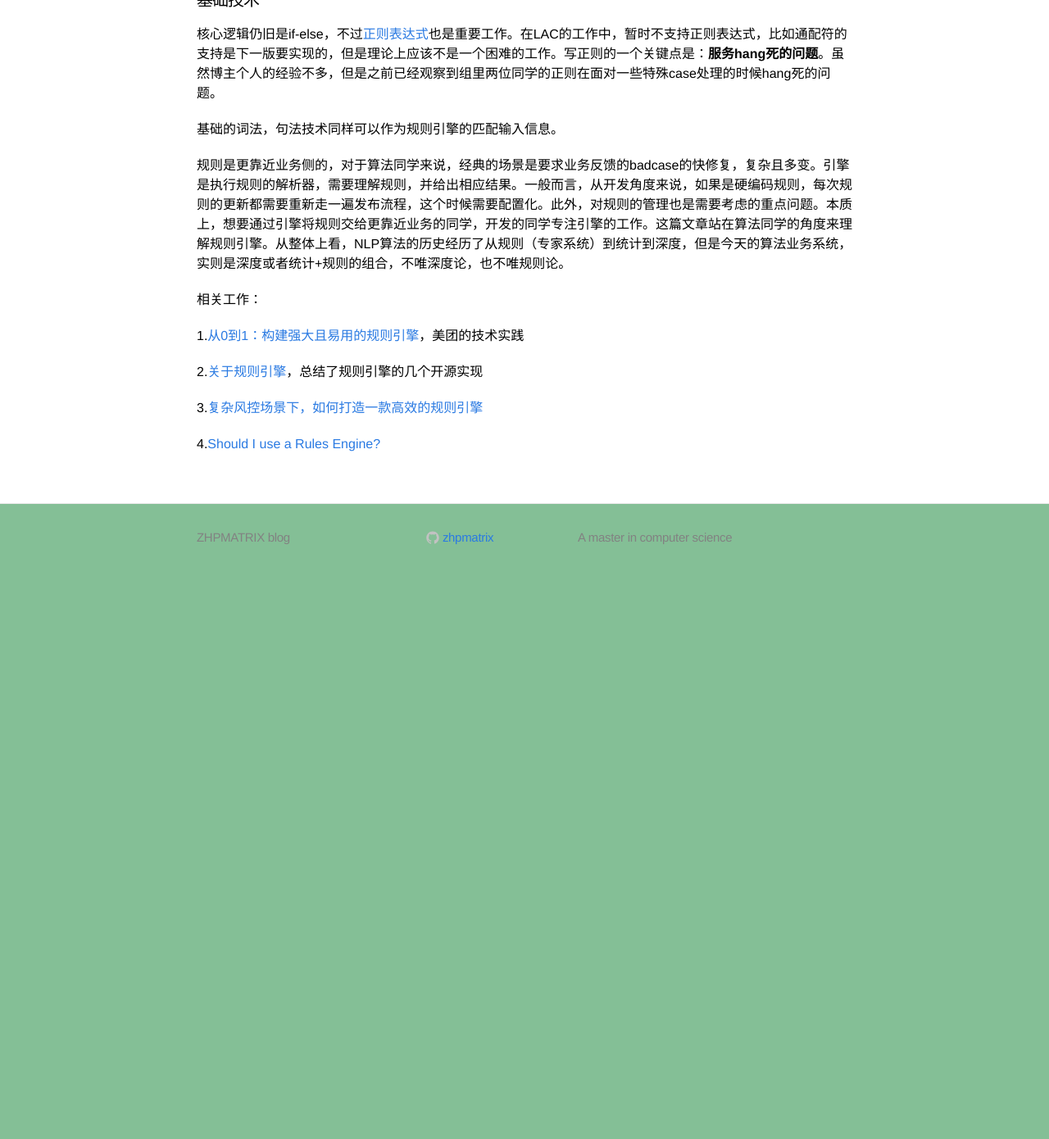
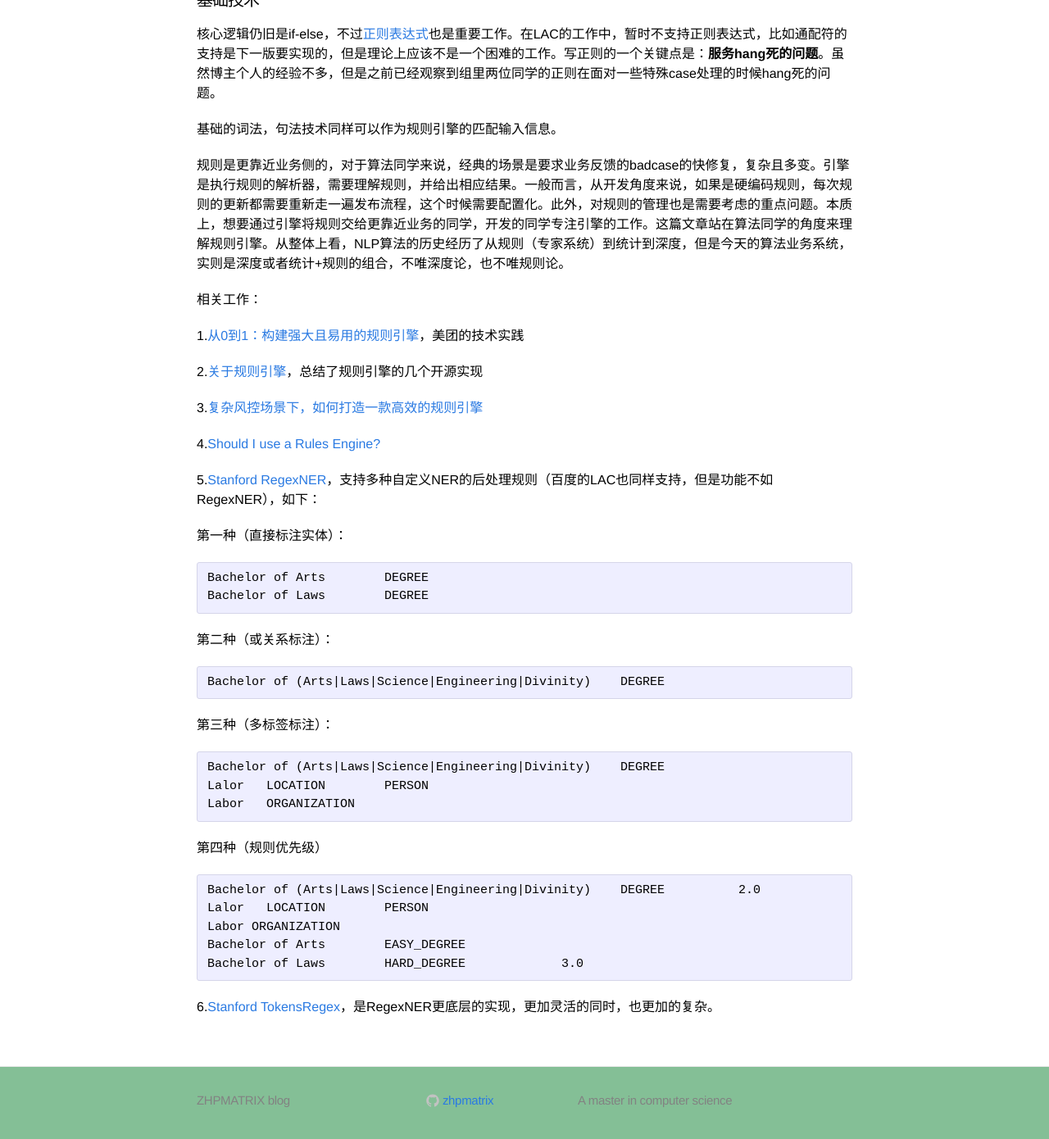
Before and after one commit to zhpmatrix/zhpmatrix.github.io, a Jekyll site: the page built from _posts/2020-10-21-rule-is-all-you-need.md, in a window 1280 px wide and 1400 px high, scrolled down 4100 px. Shown: the top 1390 px of the window at 82% size. Built offline with Jekyll 4.4.1, drawn with Linux system fonts in a browser that asks for light colours; comment, search, counter and statistics services are not loaded; before the commit the page ends 4812 px from its top, so only the background shows below that.

Commit message:
添加新的实现

````diff
--- a/_posts/2020-10-21-rule-is-all-you-need.md
+++ b/_posts/2020-10-21-rule-is-all-you-need.md
@@ -181,3 +181,38 @@ Topic->weather
 3.[复杂风控场景下，如何打造一款高效的规则引擎](https://zhuanlan.zhihu.com/p/140916822)
 
 4.[Should I use a Rules Engine?](https://martinfowler.com/bliki/RulesEngine.html)
+
+5.[Stanford RegexNER](https://nlp.stanford.edu/software/regexner.html)，支持多种自定义NER的后处理规则（百度的LAC也同样支持，但是功能不如RegexNER），如下：
+
+第一种（直接标注实体）：
+
+```
+Bachelor of Arts	DEGREE
+Bachelor of Laws	DEGREE
+```
+
+第二种（或关系标注）：
+
+```
+Bachelor of (Arts|Laws|Science|Engineering|Divinity)	DEGREE
+```
+
+第三种（多标签标注）：
+
+```
+Bachelor of (Arts|Laws|Science|Engineering|Divinity)	DEGREE
+Lalor	LOCATION	PERSON
+Labor	ORGANIZATION
+```
+
+第四种（规则优先级）
+
+```
+Bachelor of (Arts|Laws|Science|Engineering|Divinity)	DEGREE		2.0
+Lalor	LOCATION	PERSON
+Labor ORGANIZATION
+Bachelor of Arts	EASY_DEGREE
+Bachelor of Laws	HARD_DEGREE		3.0
+```
+
+6.[Stanford TokensRegex](https://nlp.stanford.edu/software/tokensregex.html#TokensRegexPatterns)，是RegexNER更底层的实现，更加灵活的同时，也更加的复杂。
````
